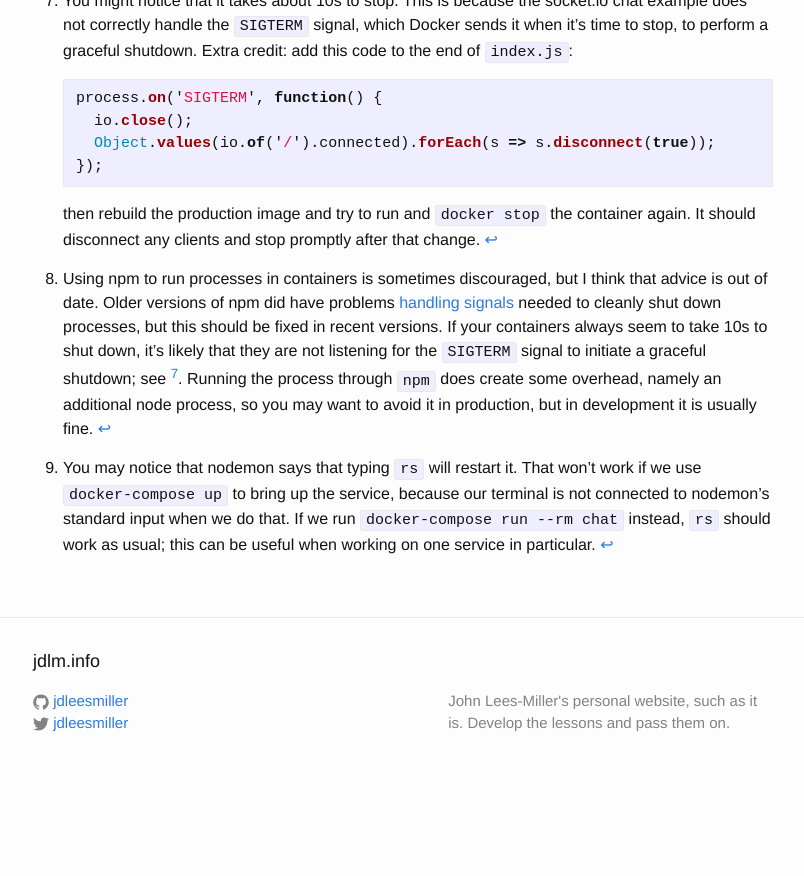
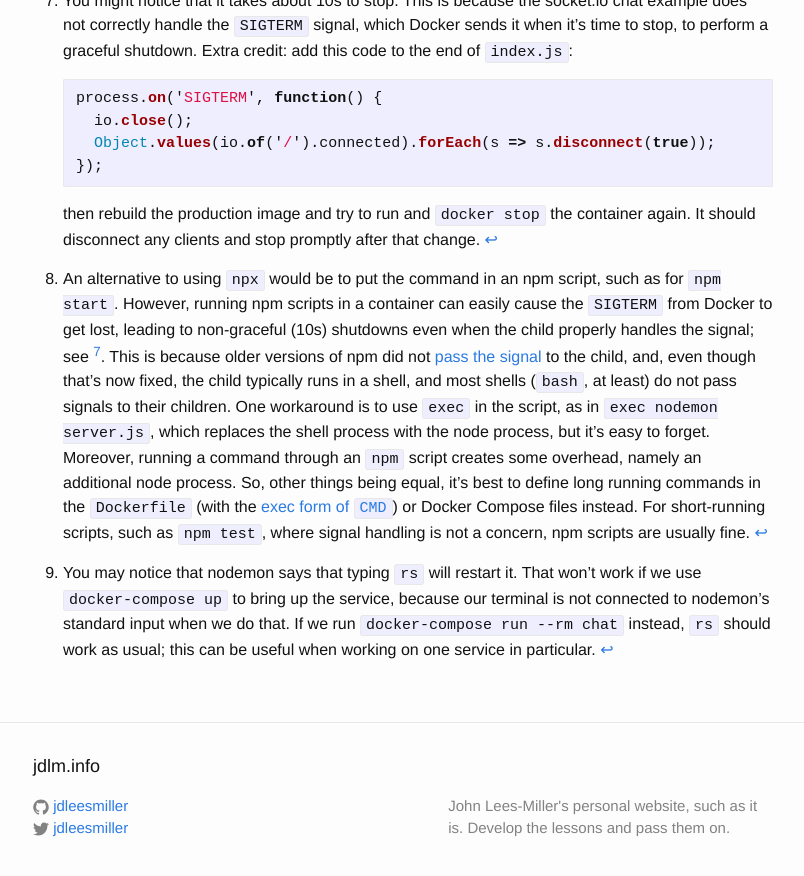
Before and after one commit to jdleesmiller/jdleesmiller.github.io, a Jekyll site: the page built from _posts/2019-09-06-lessons-building-node-app-docker.markdown, in a window 1280 px wide and 900 px high, scrolled down 16846 px. Shown: the top 876 px of the window, without its empty margins (237-1041 px from the left). Built offline with Jekyll 4.4.1, drawn with Linux system fonts in a browser that asks for light colours; before the commit the page ends 17641 px from its top, so only the background shows below that.

Commit message:
Fix signal handling footnote

````diff
--- a/_posts/2019-09-06-lessons-building-node-app-docker.markdown
+++ b/_posts/2019-09-06-lessons-building-node-app-docker.markdown
@@ -569,6 +569,6 @@ A uid of 1000 is fairly common, because it is the uid assigned by the ubuntu ins
     ```
     then rebuild the production image and try to run and `docker stop` the container again. It should disconnect any clients and stop promptly after that change.
 
-[^npm]: Using npm to run processes in containers is sometimes discouraged, but I think that advice is out of date. Older versions of npm did have problems [handling signals](https://github.com/npm/npm/pull/10868) needed to cleanly shut down processes, but this should be fixed in recent versions. If your containers always seem to take 10s to shut down, it's likely that they are not listening for the `SIGTERM` signal to initiate a graceful shutdown; see [^signals]. Running the process through `npm` does create some overhead, namely an additional node process, so you may want to avoid it in production, but in development it is usually fine.
+[^npm]: An alternative to using `npx` would be to put the command in an npm script, such as for `npm start`. However, running npm scripts in a container can easily cause the `SIGTERM` from Docker to get lost, leading to non-graceful (10s) shutdowns even when the child properly handles the signal; see [^signals]. This is because older versions of npm did not [pass the signal](https://github.com/npm/npm/pull/10868) to the child, and, even though that's now fixed, the child typically runs in a shell, and most shells (`bash`, at least) do not pass signals to their children. One workaround is to use `exec` in the script, as in `exec nodemon server.js`, which replaces the shell process with the node process, but it's easy to forget. Moreover, running a command through an `npm` script creates some overhead, namely an additional node process. So, other things being equal, it's best to define long running commands in the `Dockerfile` (with the [exec form of `CMD`](https://docs.docker.com/develop/develop-images/dockerfile_best-practices/#cmd)) or Docker Compose files instead. For short-running scripts, such as `npm test`, where signal handling is not a concern, npm scripts are usually fine.
 
 [^nodemon-rs]: You may notice that nodemon says that typing `rs` will restart it. That won't work if we use `docker-compose up` to bring up the service, because our terminal is not connected to nodemon's standard input when we do that. If we run `docker-compose run --rm chat` instead, `rs` should work as usual; this can be useful when working on one service in particular.
````
